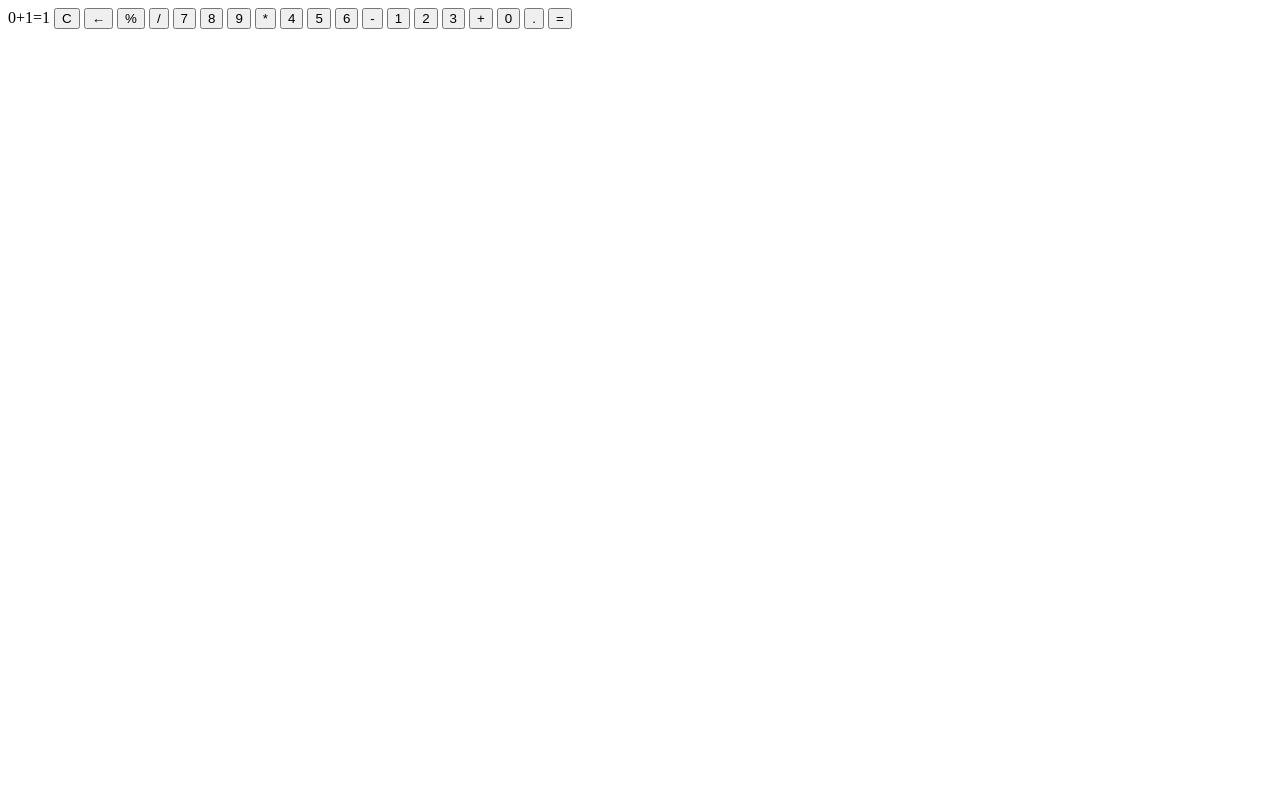
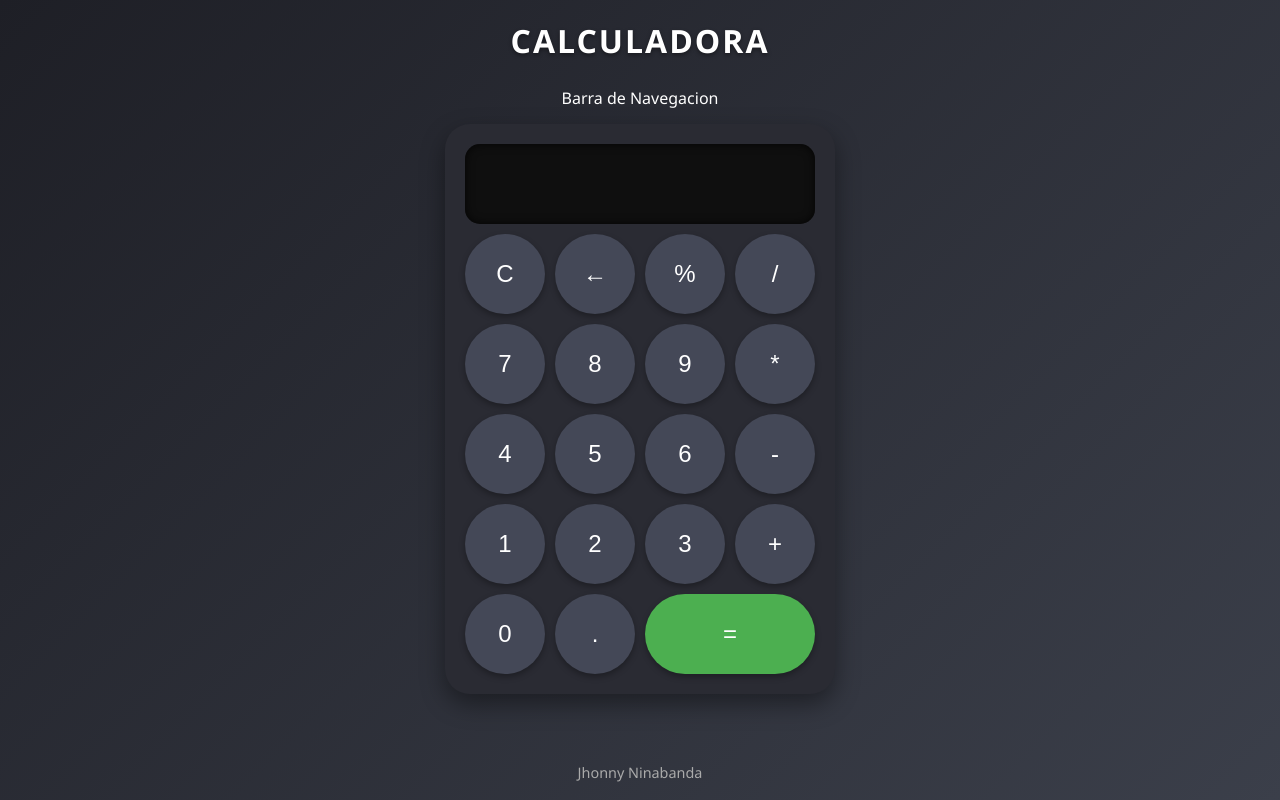
Before and after one commit to JhonnyNinabanda/pw_u1_fundamentos_jn, a plain HTML site: page html/calculadoraFinal.html in a window 1280 px wide. Drawn offline with Linux system fonts and the light colour scheme.

Commit message:
Taller 8 - Maquetación de Páginas Web

```diff
--- /dev/null
+++ b/css/calculadoraFinal.css
@@ -0,0 +1,96 @@
+/* Centrar todo en pantalla */
+body {
+    background: linear-gradient(135deg, #1e1f26, #3b3f4a);
+    font-family: 'Segoe UI', Tahoma, Geneva, Verdana, sans-serif;
+    display: flex;
+    justify-content: center;
+    align-items: center;
+    height: 100vh;
+    margin: 0;
+    color: white;
+}
+
+/* Contenedor general */
+.container {
+    display: flex;
+    flex-direction: column;
+    align-items: center;
+    gap: 15px;
+}
+
+/* Título */
+header {
+    font-size: 2rem;
+    font-weight: bold;
+    letter-spacing: 2px;
+    text-shadow: 0 2px 4px rgba(0,0,0,0.4);
+    margin-bottom: 10px;
+}
+
+/* Calculadora */
+#calculadora {
+    display: grid;
+    grid-template-columns: 80px 80px 80px 80px;
+    grid-template-rows: 80px 80px 80px 80px 80px 80px;
+    gap: 10px;
+    background: #2a2b33;
+    border-radius: 25px;
+    padding: 20px;
+    box-shadow: 0 10px 25px rgba(0, 0, 0, 0.4);
+}
+
+/* Display */
+#display {
+    grid-column: span 4;
+    background: #0f0f0f;
+    color: #0dfb91;
+    font-size: 2.5rem;
+    text-align: right;
+    padding: 20px;
+    border-radius: 15px;
+    box-shadow: inset 0 0 10px rgba(0, 0, 0, 0.8);
+    overflow: hidden;
+    word-wrap: break-word;
+}
+
+/* Botones generales */
+button {
+    border: none;
+    border-radius: 50%;
+    font-size: 1.5rem;
+    background: #444857;
+    color: white;
+    cursor: pointer;
+    transition: all 0.15s ease;
+    box-shadow: 0 3px 6px rgba(0,0,0,0.3);
+}
+
+/* Efecto al pasar el mouse */
+button:hover {
+    background: #5a5f73;
+}
+
+/* Efecto al presionar */
+button:active {
+    background: #138b2d;
+    transform: scale(0.95);
+}
+
+/* Botón igual */
+.column-2 {
+    grid-column: span 2;
+    border-radius: 40px;
+    background: #4caf50;
+}
+
+.column-2:hover {
+    background: #66bb6a;
+}
+
+/* Footer */
+footer {
+    margin-top: 20px;
+    font-size: 0.9rem;
+    color: #aaa;
+    text-align: center;
+}
--- a/html/calculadoraFinal.html
+++ b/html/calculadoraFinal.html
@@ -1,40 +1,52 @@
 <!DOCTYPE html>
 <html lang="en">
+
 <head>
     <meta charset="UTF-8">
     <meta name="viewport" content="width=device-width, initial-scale=1.0">
     <title>Document</title>
+    <link rel="stylesheet" href="../css/calculadoraFinal.css">
+    <!--<script defer src="../js/calculadoraFinal1.js" ></script>-->
+    <script defer src="../js/calculadoraFinal.js"></script>
 </head>
+
 <body>
-    <header></header>
-    <nav></nav>
-    <section>
-        <div>
+    <div class="container">
+        <header>CALCULADORA</header>
+        <nav>Barra de Navegacion</nav>
+        <section>
+            <div id="calculadora">
+                <div id="display"></div>
+                <button onclick="mostrarDisplay('C')">C</button>
+                <button onclick="mostrarDisplay('←')">&#8592;</button>
+                <button onclick="mostrarDisplay('%')">%</button>
+                <button onclick="mostrarDisplay('/')">/</button>
 
-            <label id = "Calculadora"for="">0+1=1</label>
-            <button>C</button>
-            <button>&#8592</button>
-              <button>%</button>
-            <button>/</button>
-            <button>7</button>
-            <button>8</button>
-            <button>9</button>
-            <button>*</button>
-            <button>4</button>
-            <button>5</button>
-            <button>6</button>
-            <button>-</button>
-            <button>1</button>
-            <button>2</button>
-            <button>3</button>
-            <button>+</button>
-            <button>0</button>
-            <button>.</button>
-            <button>=</button>
+                <button onclick="mostrarDisplay('7')">7</button>
+                <button onclick="mostrarDisplay('8')">8</button>
+                <button onclick="mostrarDisplay('9')">9</button>
+                <button onclick="mostrarDisplay('*')">*</button>
 
-        </div>
-    </section>
-    <aside></aside>
-    <footer></footer>
+                <button onclick="mostrarDisplay('4')">4</button>
+                <button onclick="mostrarDisplay('5')">5</button>
+                <button onclick="mostrarDisplay('6')">6</button>
+                <button onclick="mostrarDisplay('-')">-</button>
+
+                <button onclick="mostrarDisplay('1')">1</button>
+                <button onclick="mostrarDisplay('2')">2</button>
+                <button onclick="mostrarDisplay('3')">3</button>
+                <button onclick="mostrarDisplay('+')">+</button>
+
+                <button onclick="mostrarDisplay('0')">0</button>
+                <button onclick="mostrarDisplay('.')">.</button>
+                <button class="column-2" onclick="mostrarDisplay('=')">=</button>
+            </div>
+        </section>
+        <aside></aside>
+        <footer>
+            <br>
+            Jhonny Ninabanda</footer>
+    </div>
 </body>
+
 </html>
--- /dev/null
+++ b/js/calculadoraFinal.js
@@ -0,0 +1,94 @@
+/*
+ PRIMERA FORMA (Calculo con dos numeros a la vez  )
+ */
+
+// Referencia al display
+
+// Referencia al display
+let display = document.getElementById("display");
+
+// Variables globales
+let numeroActual = "";
+let numeroAnterior = "";
+let operacion = null;
+
+// Función principal que controla las acciones
+function mostrarDisplay(valor) {
+    if (valor === 'C') {
+        limpiarDisplay();
+    } else if (valor === '←') {
+        borrarUltimo();
+    } else if (valor === '=') {
+        calcularOperacion();
+    } else if (['+', '-', '*', '/', '%'].includes(valor)) {
+        seleccionarOperacion(valor);
+    } else {
+        agregarNumero(valor);
+    }
+}
+
+// Agregar números al display
+function agregarNumero(num) {
+    numeroActual += num;
+    display.innerText = numeroActual;
+}
+
+// Limpiar pantalla y variables
+function limpiarDisplay() {
+    numeroActual = "";
+    numeroAnterior = "";
+    operacion = null;
+    display.innerText = "";
+}
+
+// Borrar el último número escrito
+function borrarUltimo() {
+    numeroActual = numeroActual.slice(0, -1);
+    display.innerText = numeroActual;
+}
+
+// Guardar la operación (+, -, *, /, %)
+function seleccionarOperacion(op) {
+    if (numeroActual === "") return;
+    if (numeroAnterior !== "") {
+        calcularOperacion(); // Calcula si ya hay una operación previa
+    }
+    operacion = op;
+    numeroAnterior = numeroActual;
+    numeroActual = "";
+}
+
+// Calcular el resultado
+function calcularOperacion() {
+    let resultado;
+    const num1 = parseFloat(numeroAnterior);
+    const num2 = parseFloat(numeroActual);
+
+    if (isNaN(num1) || isNaN(num2)) return;
+
+    switch (operacion) {
+        case '+':
+            resultado = num1 + num2;
+            break;
+        case '-':
+            resultado = num1 - num2;
+            break;
+        case '*':
+            resultado = num1 * num2;
+            break;
+        case '/':
+            resultado = num2 !== 0 ? num1 / num2 : "Error";
+            break;
+        case '%':
+            // 💡 Calculamos porcentaje del número anterior
+            resultado = (num1 * num2) / 100;
+            break;
+        default:
+            return;
+    }
+
+    display.innerText = resultado;
+    numeroAnterior = resultado;
+    numeroActual = "";
+    operacion = null;
+}
```
Also changed, not shown: js/calculadoraFinal1.js (added, +54 -0 lines).
